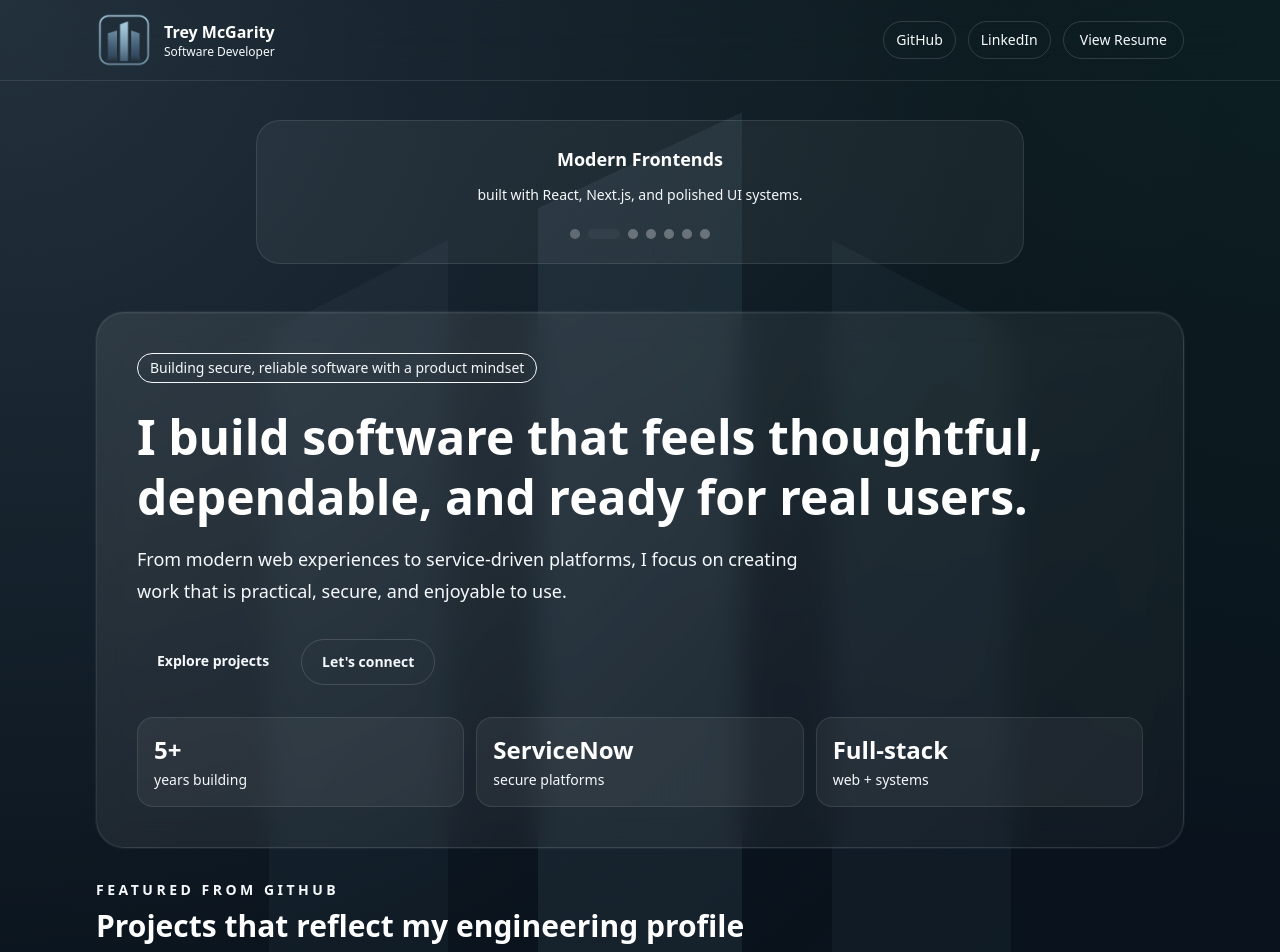
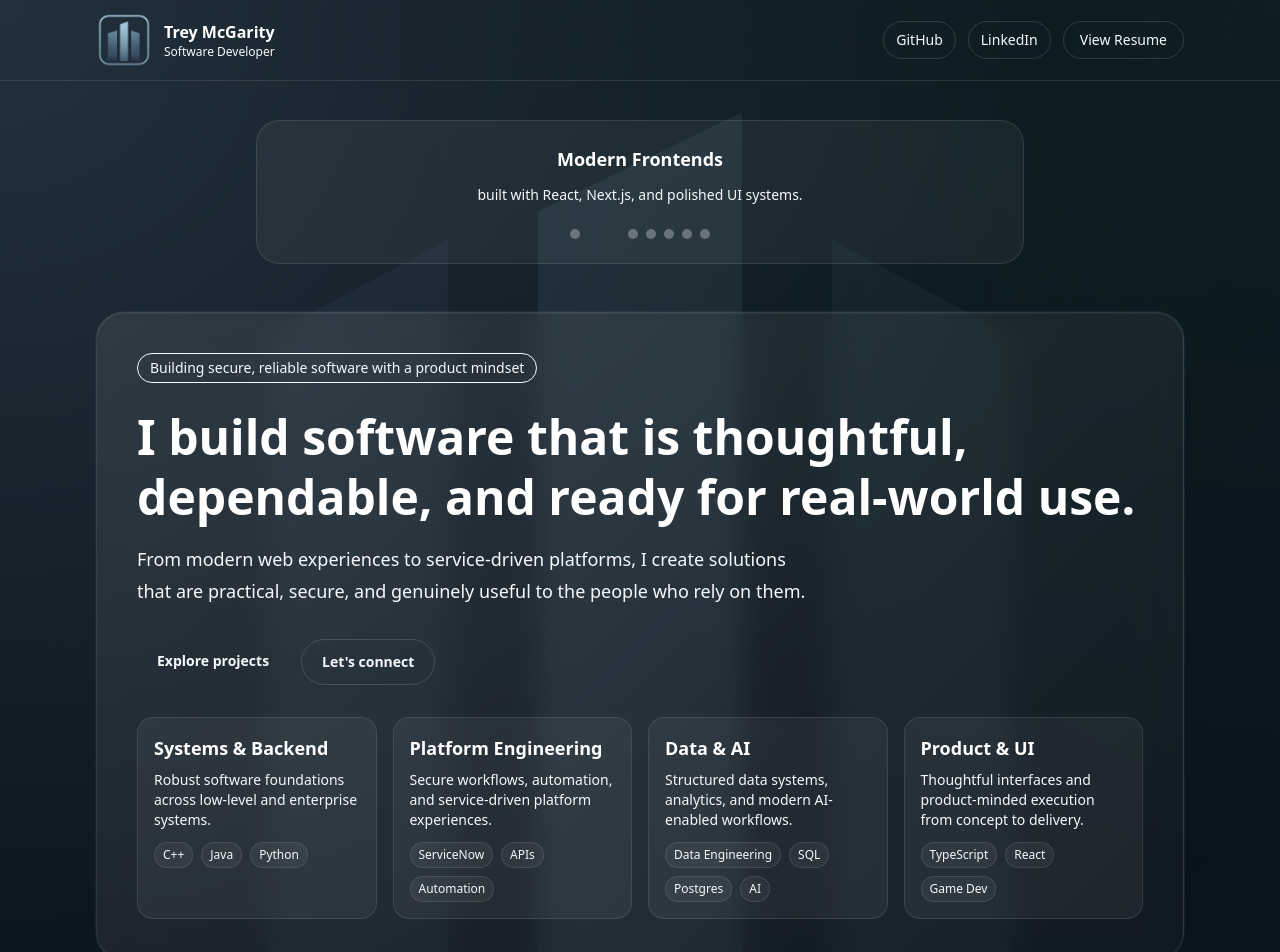
Before and after one commit to TreyMcGarity/pep, a Next.js app: page / in a window 1280 px wide. Shown: the top 952 px of the page. Built offline with nearby package versions, Linux system fonts and the light colour scheme.

Commit message:
updated hero text

```diff
--- a/app/page.tsx
+++ b/app/page.tsx
@@ -97,10 +97,10 @@ export default function Home() {
               Building secure, reliable software with a product mindset
             </div>
             <h1 className="mt-6 text-4xl font-semibold leading-tight text-white sm:text-5xl">
-              I build software that feels thoughtful, dependable, and ready for real users.
+              I build software that is thoughtful, dependable, and ready for real-world use.
             </h1>
             <p className="mt-4 max-w-2xl text-lg leading-8 text-[--text-muted]">
-              From modern web experiences to service-driven platforms, I focus on creating work that is practical, secure, and enjoyable to use.
+              From modern web experiences to service-driven platforms, I create solutions that are practical, secure, and genuinely useful to the people who rely on them.
             </p>
             <div className="mt-8 flex flex-wrap gap-3">
               <a href="#projects" className="rounded-full bg-[--accent] px-5 py-3 text-sm font-semibold text-[--bg-alt] transition duration-200 hover:-translate-y-1 hover:shadow-lg hover:shadow-[--accent]/20">
@@ -110,18 +110,46 @@ export default function Home() {
                 Let&apos;s connect
               </a>
             </div>
-            <div className="mt-8 grid gap-3 sm:grid-cols-3">
-              <div className="rounded-2xl border border-white/10 bg-white/5 p-4 transition duration-200 hover:border-[--accent]/30 hover:bg-white/10">
-                <div className="text-2xl font-semibold text-white">5+</div>
-                <div className="mt-1 text-sm text-[--text-muted]">years building</div>
+            <div className="mt-8 grid gap-4 md:grid-cols-2 xl:grid-cols-4">
+              <div className="rounded-2xl border border-white/10 bg-white/5 p-4 text-left transition duration-200 hover:border-[--accent]/30 hover:bg-white/10">
+                <div className="text-lg font-semibold text-white">Systems & Backend</div>
+                <div className="mt-2 text-sm text-[--text-muted]">Robust software foundations across low-level and enterprise systems.</div>
+                <div className="mt-3 flex flex-wrap gap-2 text-xs text-[--text-primary]">
+                  <span className="rounded-full border border-white/10 bg-white/5 px-2 py-1">C++</span>
+                  <span className="rounded-full border border-white/10 bg-white/5 px-2 py-1">Java</span>
+                  <span className="rounded-full border border-white/10 bg-white/5 px-2 py-1">Python</span>
+                </div>
               </div>
-              <div className="rounded-2xl border border-white/10 bg-white/5 p-4 transition duration-200 hover:border-[--accent]/30 hover:bg-white/10">
-                <div className="text-2xl font-semibold text-white">ServiceNow</div>
-                <div className="mt-1 text-sm text-[--text-muted]">secure platforms</div>
+
+              <div className="rounded-2xl border border-white/10 bg-white/5 p-4 text-left transition duration-200 hover:border-[--accent]/30 hover:bg-white/10">
+                <div className="text-lg font-semibold text-white">Platform Engineering</div>
+                <div className="mt-2 text-sm text-[--text-muted]">Secure workflows, automation, and service-driven platform experiences.</div>
+                <div className="mt-3 flex flex-wrap gap-2 text-xs text-[--text-primary]">
+                  <span className="rounded-full border border-white/10 bg-white/5 px-2 py-1">ServiceNow</span>
+                  <span className="rounded-full border border-white/10 bg-white/5 px-2 py-1">APIs</span>
+                  <span className="rounded-full border border-white/10 bg-white/5 px-2 py-1">Automation</span>
+                </div>
               </div>
-              <div className="rounded-2xl border border-white/10 bg-white/5 p-4 transition duration-200 hover:border-[--accent]/30 hover:bg-white/10">
-                <div className="text-2xl font-semibold text-white">Full-stack</div>
-                <div className="mt-1 text-sm text-[--text-muted]">web + systems</div>
+
+              <div className="rounded-2xl border border-white/10 bg-white/5 p-4 text-left transition duration-200 hover:border-[--accent]/30 hover:bg-white/10">
+                <div className="text-lg font-semibold text-white">Data & AI</div>
+                <div className="mt-2 text-sm text-[--text-muted]">Structured data systems, analytics, and modern AI-enabled workflows.</div>
+                <div className="mt-3 flex flex-wrap gap-2 text-xs text-[--text-primary]">
+                  <span className="rounded-full border border-white/10 bg-white/5 px-2 py-1">Data Engineering</span>
+                  <span className="rounded-full border border-white/10 bg-white/5 px-2 py-1">SQL</span>
+                  <span className="rounded-full border border-white/10 bg-white/5 px-2 py-1">Postgres</span>
+                  <span className="rounded-full border border-white/10 bg-white/5 px-2 py-1">AI</span>
+                </div>
+              </div>
+
+              <div className="rounded-2xl border border-white/10 bg-white/5 p-4 text-left transition duration-200 hover:border-[--accent]/30 hover:bg-white/10">
+                <div className="text-lg font-semibold text-white">Product & UI</div>
+                <div className="mt-2 text-sm text-[--text-muted]">Thoughtful interfaces and product-minded execution from concept to delivery.</div>
+                <div className="mt-3 flex flex-wrap gap-2 text-xs text-[--text-primary]">
+                  <span className="rounded-full border border-white/10 bg-white/5 px-2 py-1">TypeScript</span>
+                  <span className="rounded-full border border-white/10 bg-white/5 px-2 py-1">React</span>
+                  <span className="rounded-full border border-white/10 bg-white/5 px-2 py-1">Game Dev</span>
+                </div>
               </div>
             </div>
           </div>
```
